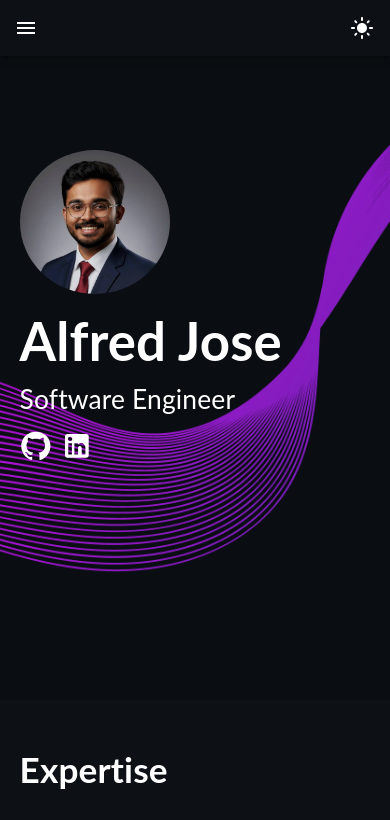
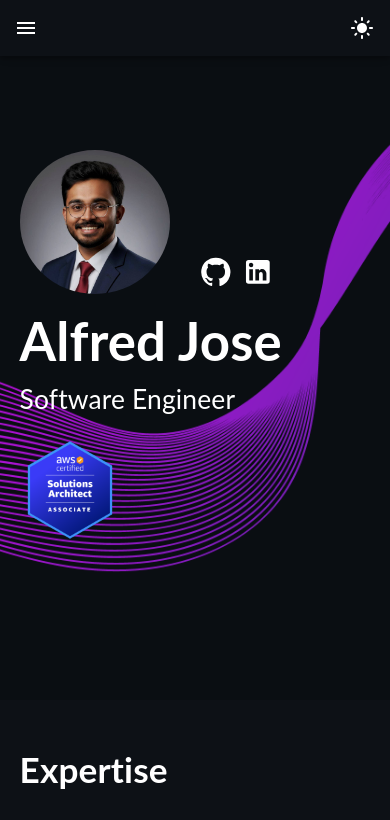
Before and after one commit to alfredjose17/portfolio, a React (Create React App) app: page / in a window 390 px wide. Shown: the top 820 px of the page. Built offline with nearby package versions, Linux system fonts and the light colour scheme.

Commit message:
Adding aws badge on profile

```diff
--- a/src/assets/styles/Main.scss
+++ b/src/assets/styles/Main.scss
@@ -4,7 +4,6 @@
 
 .about-section {
     display: flex;
-    gap: 30px;
     justify-content: flex-start;
     align-items: center;
     width: 100%;
@@ -17,11 +16,21 @@
     background-position: center;
 }
 
+.about-content-wrapper {
+    display: flex;
+    gap: 30px;
+    align-items: flex-start;
+    width: 100%;
+}
+
 .about-section .content {
     text-align: left;
     z-index: 2;
+    position: relative;
 
     .social_icons {
+        position: absolute;
+        top: -45px;
         display: flex;
         flex-direction: row;
         gap: 10px;
@@ -46,6 +55,16 @@
         font-size: 5em;
         margin-block-start: 0px;
         margin-block-end: 0px;
+    }
+
+    .aws-badge {
+        width: 100px;
+        margin-top: 20px;
+        transition: transform 0.3s ease;
+
+        &:hover {
+            transform: translateY(-5px);
+        }
     }
 }
 
@@ -118,19 +137,14 @@
         }
 
         .social_icons {
-            display: none !important;
+            display: flex !important;
+            position: absolute;
+            top: 105px;
+            left: 200px;
         }
 
         .mobile_social_icons {
-            padding-top: 10px;
-            display: flex !important;
-            flex-direction: row;
-            gap: 10px;
-            color: white;
-
-            svg {
-                font-size: 1.8em;
-            }
+            display: none !important;
         }
 
         .about-section {
@@ -138,6 +152,10 @@
             display: block;
             padding-left: 0px;
             padding-right: 0px;
+        }
+
+        .about-content-wrapper {
+            display: block;
         }
 
         .about-section .content {
--- a/src/components/Expertise.tsx
+++ b/src/components/Expertise.tsx
@@ -62,7 +62,7 @@ function Expertise() {
                     <div className="skill">
                         <FontAwesomeIcon icon={faDocker} size="3x" />
                         <h3>Cloud & DevSecOps</h3>
-                        <p>I specialize in automating cloud infrastructure and implementing robust DevSecOps practices. My expertise includes building CI/CD pipelines, managing cloud resources on AWS, Azure, and GCP, and ensuring secure, scalable deployments.</p>
+                        <p>I specialize in automating cloud infrastructure and implementing robust DevSecOps practices. My expertise includes building CI/CD pipelines, managing cloud resources on AWS using Terraform, and ensuring secure, scalable deployments with Kubernetes.</p>
                         <div className="flex-chips">
                             <span className="chip-title">Tech stack:</span>
                             {labelsFirst.map((label, index) => (
@@ -74,7 +74,7 @@ function Expertise() {
                     <div className="skill">
                         <FontAwesomeIcon icon={faReact} size="3x" />
                         <h3>Web Development</h3>
-                        <p>I build scalable and responsive web applications using modern frameworks like React, Node.js, Django and Flask. I have experience with both front-end and back-end development, ensuring seamless integration with databases and APIs.</p>
+                        <p>I build scalable and responsive web applications using modern frameworks like Java Spring Boot, Django, React and Node.js. I have experience with both back-end and front-end development, ensuring seamless integration with databases and APIs.</p>
                         <div className="flex-chips">
                             <span className="chip-title">Tech stack:</span>
                             {labelsSecond.map((label, index) => (
--- a/src/components/Main.tsx
+++ b/src/components/Main.tsx
@@ -3,12 +3,14 @@ import GitHubIcon from '@mui/icons-material/GitHub';
 import LinkedInIcon from '@mui/icons-material/LinkedIn';
 import '../assets/styles/Main.scss';
 import avatar from '../assets/images/avatar.jpeg';
+import aws from '../assets/images/aws.png';
 
 function Main() {
 
   return (
     <div className="container">
       <div className="about-section">
+        <div className="about-content-wrapper">
           <div className="image-wrapper">
             <img src={avatar} alt="Avatar" />
           </div>
@@ -19,6 +21,9 @@ function Main() {
             </div>
             <h1>Alfred Jose</h1>
             <p>Software Engineer</p>
+            <a href="https://www.credly.com/badges/bee35b03-6637-4838-a7f1-46c9a4d8817a" target="_blank" rel="noreferrer">
+              <img src={aws} alt="AWS Certified" className="aws-badge" />
+            </a>
 
             <div className="mobile_social_icons">
               <a href="https://github.com/alfredjose17" target="_blank" rel="noreferrer"><GitHubIcon/></a>
@@ -27,6 +32,7 @@ function Main() {
           </div>
         </div>
       </div>
+    </div>
   );
 }
 
```
Also changed, not shown: src/assets/images/aws.png (added). Lines whose indentation alone changed are shown as unchanged.
